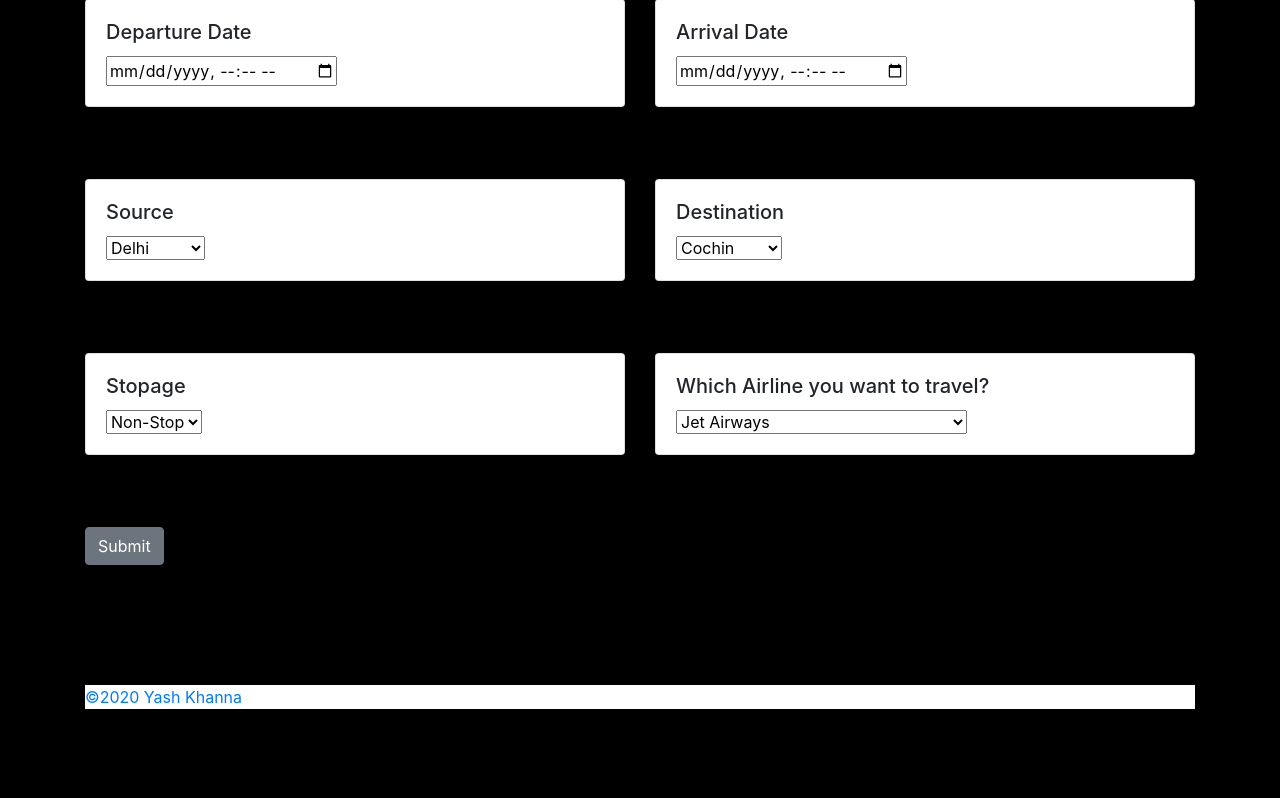
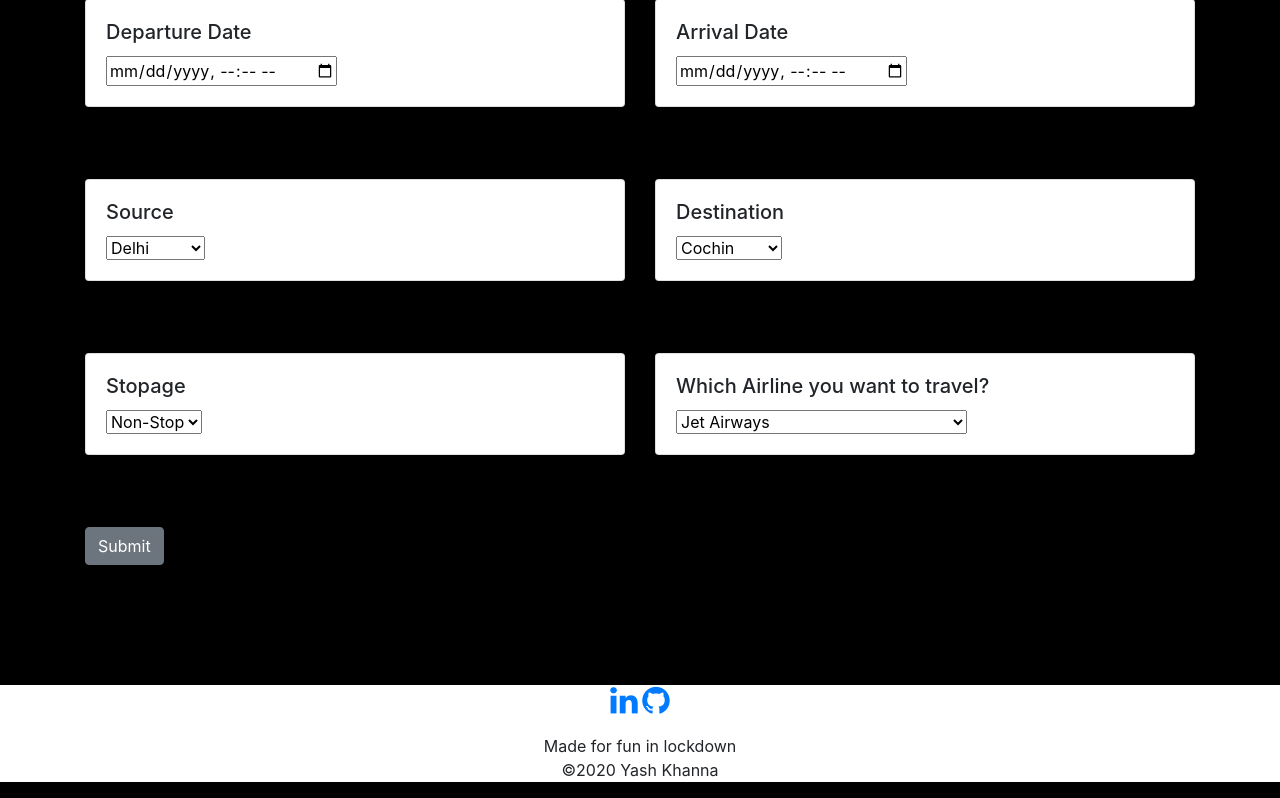
Before and after one commit to yashkhanna1498/Flight-Fare-Prediction, a Flask app: page / in a window 1280 px wide. Shown: the part 169-967 px from the top of the page. Before the commit the page ends 878 px from the top, so only its background shows below. Run offline with Flask 2, Linux system fonts and the light colour scheme; parts of the project's set-up code (start-up, migrations or seed data) failed here and were passed over; some libraries are stand-ins or nearby versions.

Commit message:
Update home.html

```diff
--- a/templates/home.html
+++ b/templates/home.html
@@ -4,7 +4,7 @@
     <meta charset="UTF-8">
     <meta name="viewport" content="width=device-width, initial-scale=1.0">
     <title>Flight Price Prediction by Yash Khanna </title>
-
+    <link rel="stylesheet" href="https://maxcdn.bootstrapcdn.com/font-awesome/4.4.0/css/font-awesome.min.css">
 
     <!-- BootStrap -->
     <link rel="stylesheet" href="https://stackpath.bootstrapcdn.com/bootstrap/4.5.0/css/bootstrap.min.css"
@@ -164,9 +164,17 @@
 
         <br>
         <br>
-        <p style="background-color:white;"><a href="http://www.linkedin.com/in/yashkhanna1498">©2020 Yash Khanna </a> </p>
+
 
     </div>
+    <!-- Footer -->
+       <div style="background-color:white;text-align: center;" class='footer'>
+           <div class="contact">
+           	<p><a href="http://www.linkedin.com/in/yashkhanna1498"><i class="fa fa-linkedin fa-2x"></i></a>
+      		<a href="https://github.com/yashkhanna1498"><i class="fa fa-github fa-2x"></i></a></p>
+           </div>
+           <p class='footer-description'>Made for fun in lockdown<br> ©2020 Yash Khanna</p>
+       </div>
 
 
 
```
